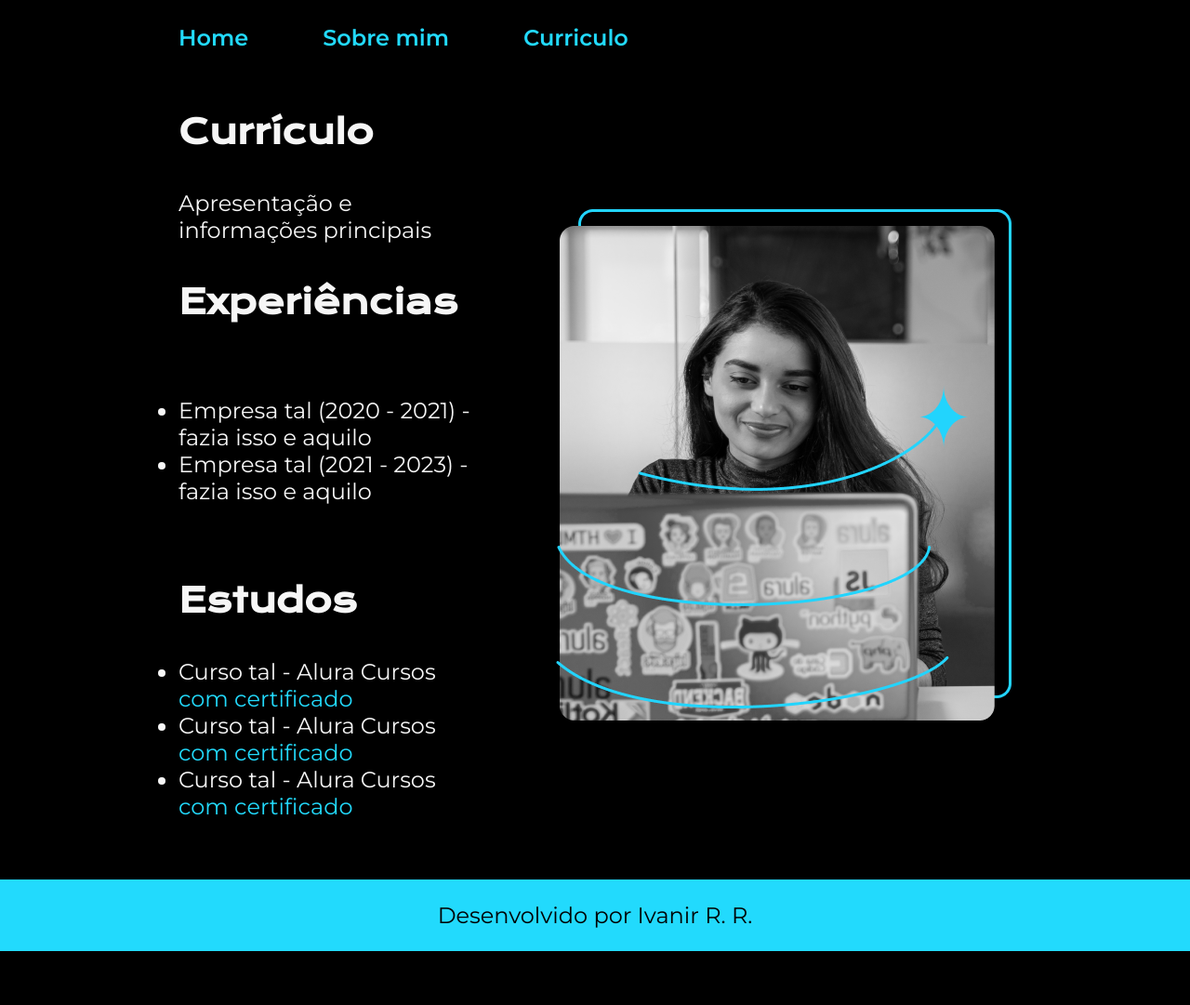
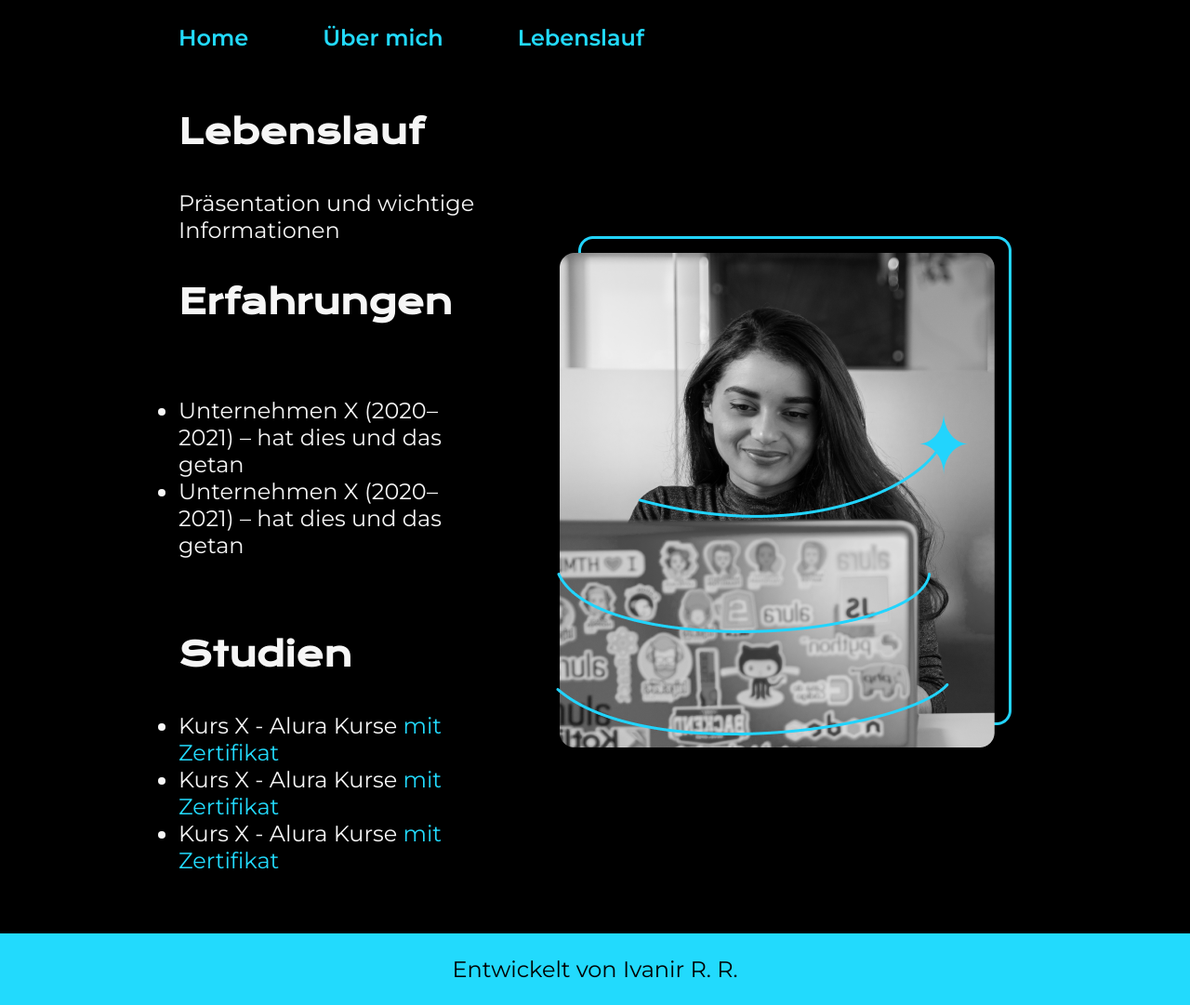
Before and after one commit to IvanirRicciRodrigues/portifolio, a plain HTML site: page curriculo.html in a window 1280 px wide. Shown: the whole page at 93% size. Before the commit the page ends 1023 px from the top, so only its background shows below. Drawn offline with nearby package versions, Linux system fonts and the light colour scheme.

Commit message:
Update curriculo.html

```diff
--- a/curriculo.html
+++ b/curriculo.html
@@ -3,7 +3,7 @@
 <head>
     <meta charset="UTF-8">
     <meta name="viewport" content="width=device-width, initial-scale=1.0">
-    <title>Curriculo</title>
+    <title>Lebeslauf</title>
     <link rel="stylesheet" href="./styles/style.css">
 </head>
 <body>
@@ -11,30 +11,30 @@
     <header class="cabecalho">
         <nav class="cabecalho__menu">
             <a class="cabecalho__menu__link" href="index.html">Home</a>
-            <a class="cabecalho__menu__link" href="about.html">Sobre mim</a>
-            <a class="cabecalho__menu__link" href="curriculo.html">Curriculo</a>
+            <a class="cabecalho__menu__link" href="about.html">Über mich</a>
+            <a class="cabecalho__menu__link" href="curriculo.html">Lebenslauf</a>
         </nav>
    </header>
 
     <main class="apresentacao">
         <section class="apresentacao__conteudo">
-            <h1 class="apresentacao__conteudo__titulo">Currículo</h1>
+            <h1 class="apresentacao__conteudo__titulo">Lebenslauf</h1>
             <p class="apresentacao__conteudo__texto">
-                Apresentação e informações principais
+                Präsentation und wichtige Informationen
             </p>
-            <h2 class="apresentacao__conteudo__titulo">Experiências</h2>
+            <h2 class="apresentacao__conteudo__titulo">Erfahrungen</h2>
             <p class="apresentacao__conteudo__texto">
             <ul class="apresentacao__conteudo__texto">
-                <li> Empresa tal (2020 - 2021) - fazia isso e aquilo </li>
-                <li> Empresa tal (2021 - 2023) - fazia isso e aquilo </li>
+                <li> Unternehmen X (2020–2021) – hat dies und das getan </li>
+                <li> Unternehmen X (2020–2021) – hat dies und das getan </li>
             </ul>
             </p>
-            <h2 class="apresentacao__conteudo__titulo">Estudos</h2>
+            <h2 class="apresentacao__conteudo__titulo">Studien</h2>
             <div class="apresentacao__conteudo__texto">
             <ul class="apresentacao__conteudo__texto">
-                <li>Curso tal - Alura Cursos <a href="linkdocertificado">com certificado</a> </li>
-                <li>Curso tal - Alura Cursos <a href="linkdocertificado">com certificado</a></li>
-                <li>Curso tal - Alura Cursos <a href="linkdocertificado">com certificado</a></li>
+                <li>Kurs X - Alura Kurse <a href="linkdocertificado">mit Zertifikat</a> </li>
+                <li>Kurs X - Alura Kurse <a href="linkdocertificado">mit Zertifikat</a></li>
+                <li>Kurs X - Alura Kurse <a href="linkdocertificado">mit Zertifikat</a></li>
             </ul>
             </div>
         </section>
@@ -42,7 +42,7 @@
     </main>
 
     <footer class="rodape">
-        <p>Desenvolvido por Ivanir R. R.</p>
+        <p>Entwickelt von Ivanir R. R.</p>
     </footer>
 
 
```
